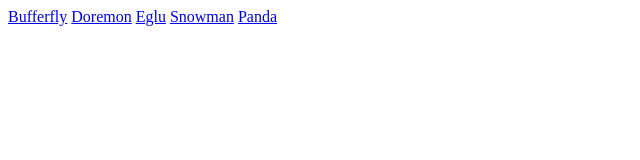
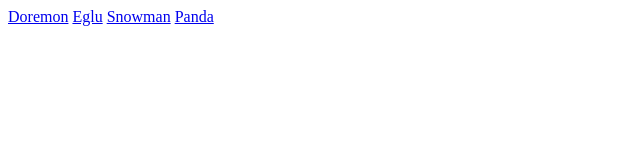
Before and after one commit to mayurilanjewar27/positionproject, a plain HTML site: page index.html in a window 1280 px wide. Shown: the whole page, without its empty margins (0-640 px from the left). Drawn offline with Linux system fonts and the light colour scheme.

Commit message:
add info

```diff
--- a/index.html
+++ b/index.html
@@ -4,7 +4,6 @@
         <title>botton pages</title>
     </head>
     <body>
-        <a href="butterfly.html">Bufferfly</a>
         <a href="doremon.html">Doremon</a>
         <a href="eglu.html">Eglu</a>
         <a href="snowman.html">Snowman</a>
```
